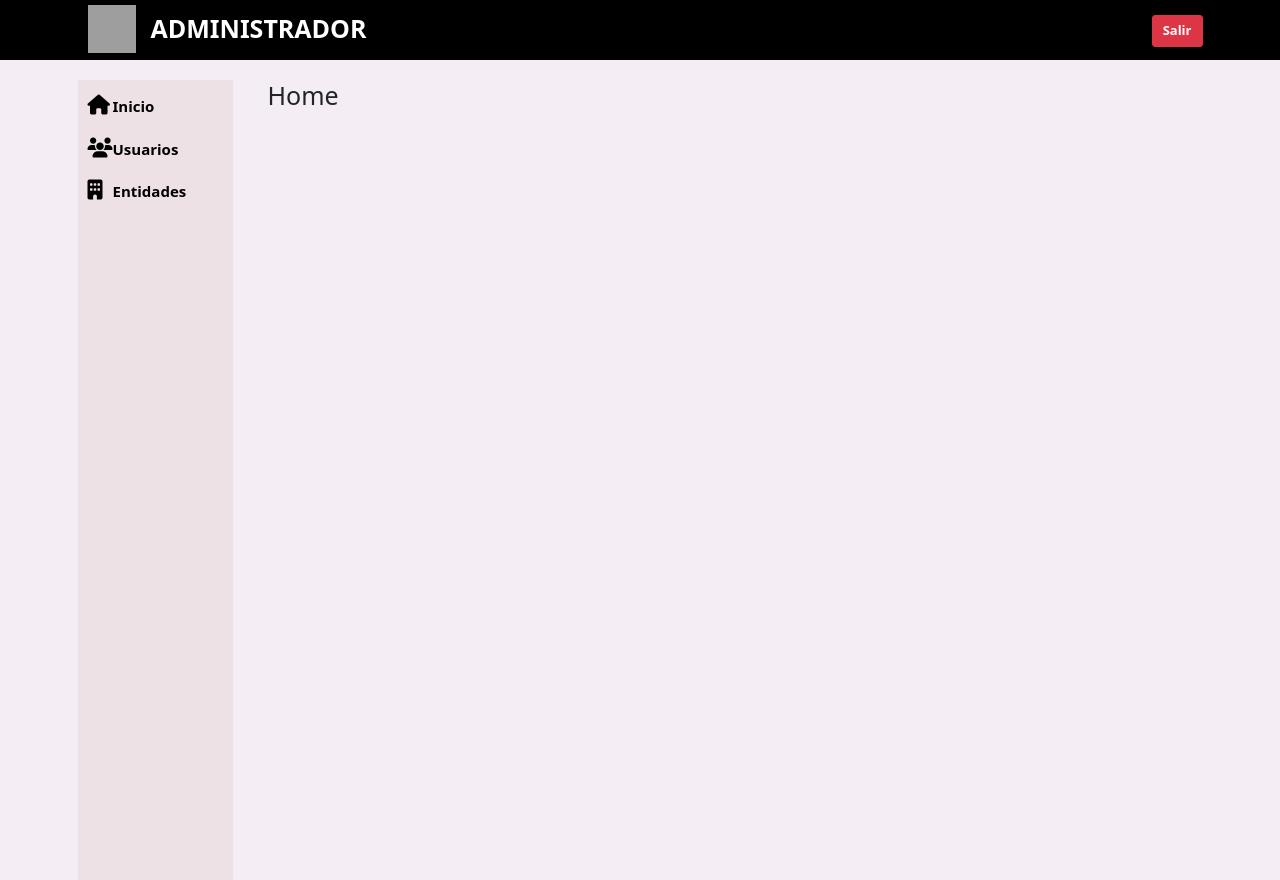
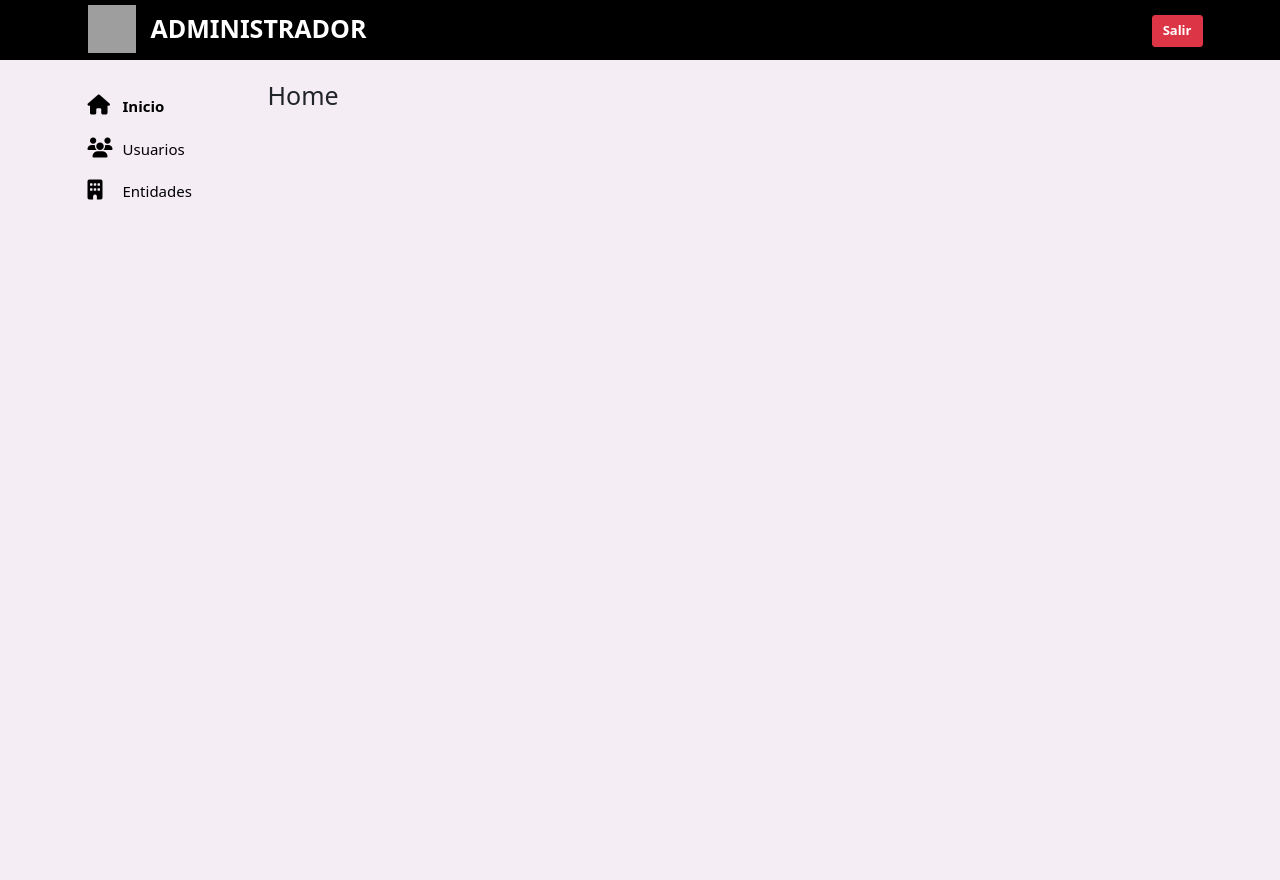
Before and after one commit to BrunoFrancioni/CivilDefenseApp, a React (Create React App) app in the folder admin/: page / in a window 1280 px wide. Built offline with nearby package versions, Linux system fonts and the light colour scheme; grey boxes are pictures that could not be loaded.

Commit message:
Sidebar finished

```diff
--- a/admin/src/components/shared/Sidebar/Sidebar.tsx
+++ b/admin/src/components/shared/Sidebar/Sidebar.tsx
@@ -1,9 +1,11 @@
-import React from 'react';
+import React, { useState } from 'react';
 import { Nav, Row, Col } from 'react-bootstrap';
 
 import './styles.css';
 
 const Sidebar: React.FC = () => {
+    let [activeWindow, setActiveWindow] = useState<string>(window.location.pathname);
+
     return (
         <Nav className="flex-column sidebar">
             <Nav.Link href="/">
@@ -13,7 +15,9 @@ const Sidebar: React.FC = () => {
                     </Col>
 
                     <Col>
-                        <p className="text">Inicio</p>
+                        <p
+                            className={`text ${activeWindow === '/' ? "active" : ""}`}
+                        >Inicio</p>
                     </Col>
                 </Row>
             </Nav.Link>
@@ -25,7 +29,9 @@ const Sidebar: React.FC = () => {
                     </Col>
 
                     <Col>
-                        <p className="text">Usuarios</p>
+                        <p
+                            className={`text ${activeWindow === '/users' ? "active" : ""}`}
+                        >Usuarios</p>
                     </Col>
                 </Row>
             </Nav.Link>
@@ -37,7 +43,9 @@ const Sidebar: React.FC = () => {
                     </Col>
 
                     <Col>
-                        <p className="text">Entidades</p>
+                        <p
+                            className={`text ${activeWindow === '/entities' ? "active" : ""}`}
+                        >Entidades</p>
                     </Col>
                 </Row>
             </Nav.Link>
--- a/admin/src/components/shared/Sidebar/styles.css
+++ b/admin/src/components/shared/Sidebar/styles.css
@@ -1,5 +1,5 @@
 .sidebar {
-    background-color: #ede1e5;
+    /*background-color: #ede1e5;*/
     height: 100vh;
     margin-right: 2rem;
     padding-top: 1rem;
@@ -13,5 +13,9 @@
 .text {
     font-size: 1.5rem;
     color: black;
+    padding-left: 1rem;
+}
+
+.active {
     font-weight: bold;
 }
```
